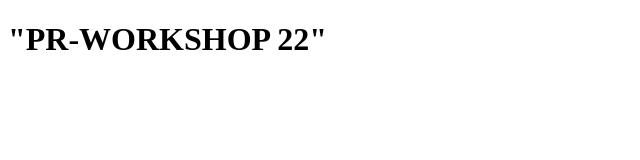
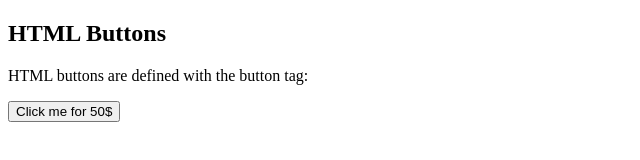
Before and after one commit to cagatayyildiz87/js2, a plain HTML site: page index.html in a window 1280 px wide. Shown: the whole page, without its empty margins (0-640 px from the left). Drawn offline with Linux system fonts and the light colour scheme.

Commit message:
new commit

```diff
--- a/index.html
+++ b/index.html
@@ -1,14 +1,11 @@
 <!DOCTYPE html>
-<html lang="en">
-<head>
-    <meta charset="UTF-8">
-    <meta name="viewport" content="width=device-width, initial-scale=1.0">
-    <title>Document</title>
-</head>
+<html>
 <body>
-    <h1>
 
-        "PR-WORKSHOP 22"
-    </h1>
+<h2>HTML Buttons</h2>
+<p>HTML buttons are defined with the button tag:</p>
+
+<button> Click me for 50$ </button>
+
 </body>
 </html>
```
